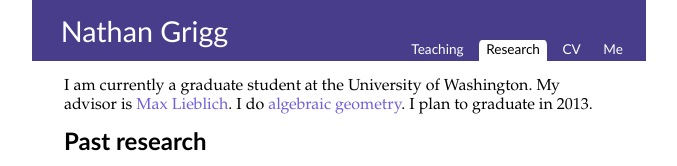
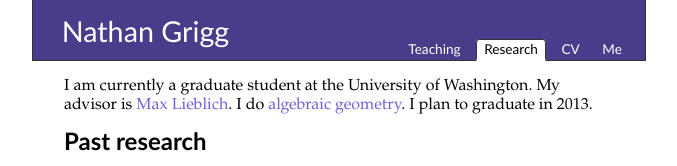
Before and after one commit to nathangrigg/website, a Jekyll site: the page built from research/index.md, in a window 1280 px wide. Shown: the top 166 px of the page, without its empty margins (301-978 px from the left). Built offline with Jekyll 4.4.1, drawn with Linux system fonts in a browser that asks for light colours.

Commit message:
Adjust Masthead

```diff
--- a/files/css/style.css
+++ b/files/css/style.css
@@ -48,8 +48,11 @@ header {
 	margin-right: -2em;
 	padding-top: 3ex;
 	background: #483D8B;
-	border-bottom: 1px solid #483D8B;
-}
+	border: 1px solid #333;
+    border-top: 0;
+    border-bottom-left-radius: 1px;
+    border-bottom-right-radius: 1px;
+ }
 
 header a {
 	color: white;
@@ -100,11 +103,10 @@ nav li {
 
 /* tab effect */
 li.selected {
-	-moz-border-radius-topright: 5px;
-	-moz-border-radius-topleft: 5px;
 	border-top-right-radius: 3px 5px;
 	border-top-left-radius: 3px 5px;
 	background: white;
+	border: 1px solid #333;
 	border-bottom: 4px solid white;
 }
 
```
